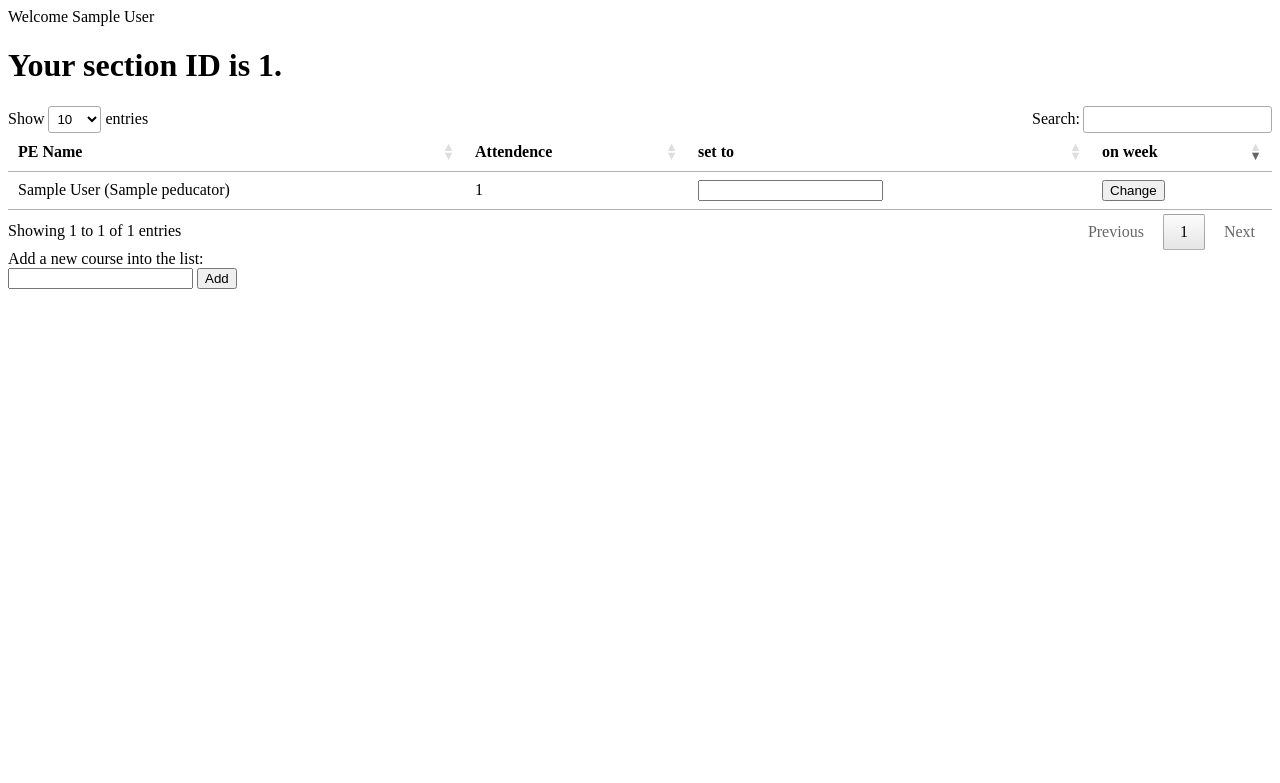
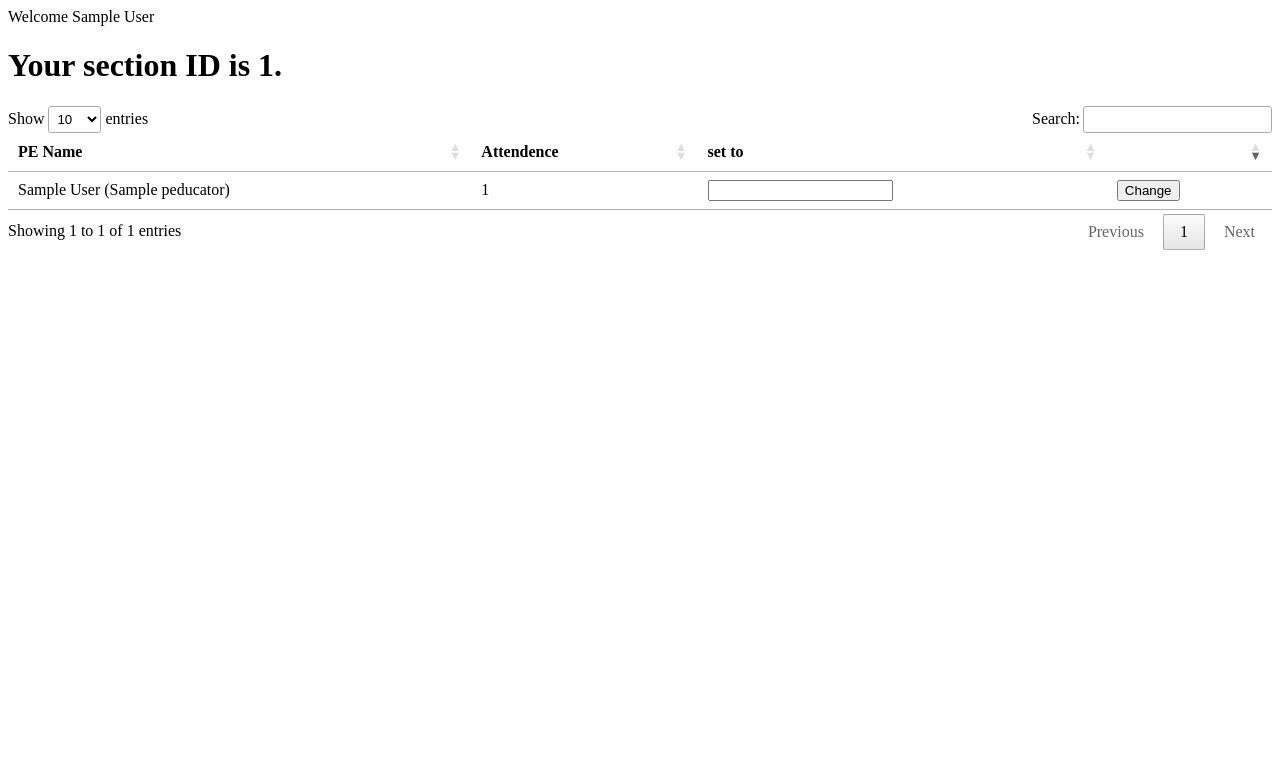
Before and after one commit to 5u4/peer-education-management, a PHP site: page /views/attendence.php in a window 1280 px wide. Shown: the top 783 px of the page. Run offline with PHP 8.4, Linux system fonts and the light colour scheme; tables that the repository leaves empty hold one stand-in row (values such as "Sample post"); some libraries are stand-ins or nearby versions.

Commit message:
Attendence DONE!

```diff
--- a/views/attendence.php
+++ b/views/attendence.php
@@ -50,7 +50,7 @@ echo '
             <th>PE Name</th>
             <th>Attendence</th>
             <th>set to</th>
-            <th>on week</th>
+            <th></th>
         </tr>
     </thead>
     <tbody>
@@ -79,28 +79,7 @@ if (isset($_POST['number']) && isset($_POST['key_num'])) {
     $key_num = $_POST['key_num']; // the row number
 
     // update the number
-    $courses[$key_num]->set_times_been_taught_by($num, 1,1);
-
-    // update the total number
-    $courses[$key_num]->refresh_total_times_been_taught();
-
-    // refresh the website
-    echo "<meta http-equiv='refresh' content='0'>";
-}
-
-// insert a course
-echo '
-    Add a new course into the list:
-    <form method="post" action="">
-        <td><input type="text" name="course_name"></td>
-        <td><input type="submit" value="Add" name="submit"></td>
-    </form>';
-
-if (isset($_POST['course_name'])) {
-    $course_name = $_POST['course_name'];
-
-    // insert the course
-    insert_course($course_name);
+    $pe[$key_num]->set_contributed_mins($num, $current_section,$current_week);
 
     // refresh the website
     echo "<meta http-equiv='refresh' content='0'>";
```
